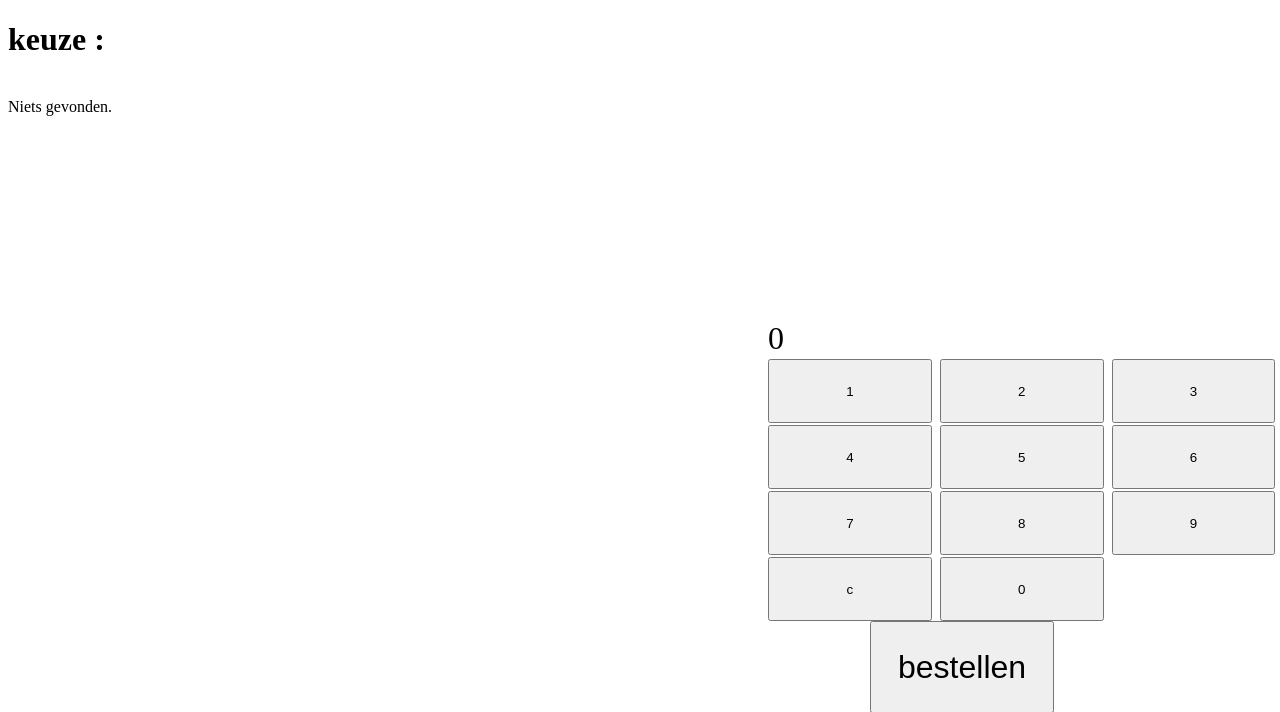
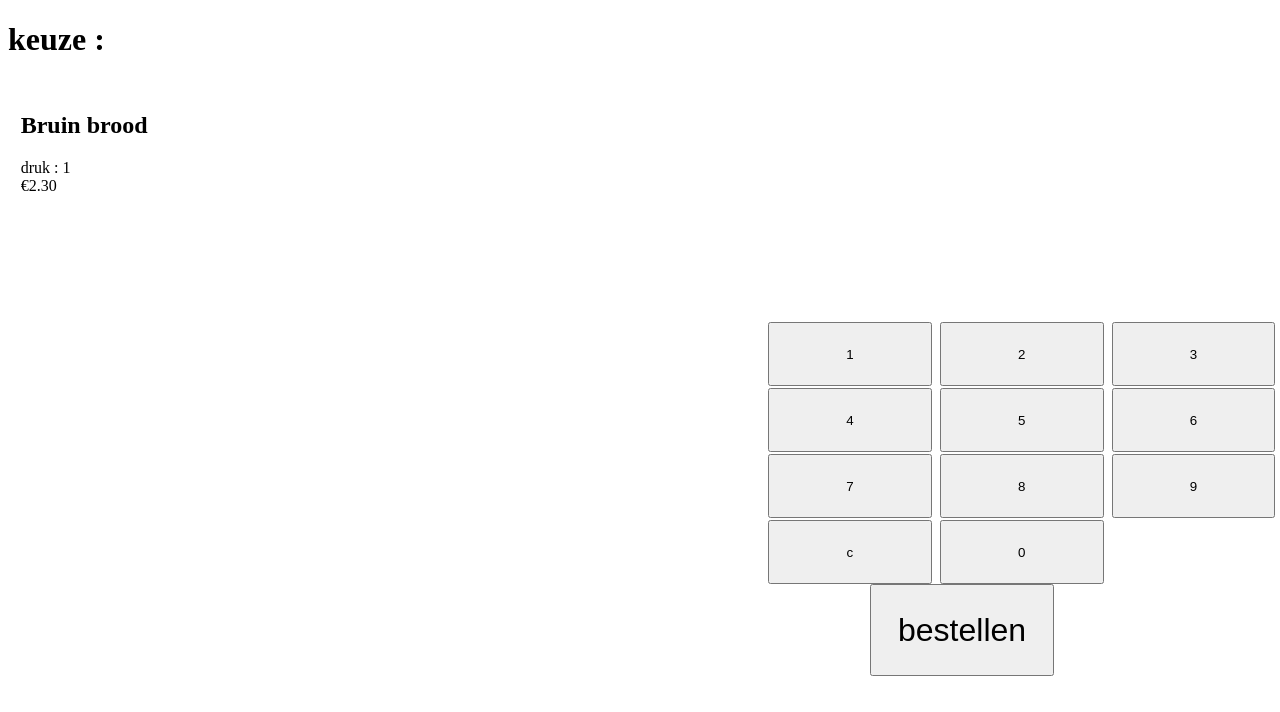
Before and after one commit to Jan-Fevijn/Rupert, a PHP site: page /code/bestellen.php in a window 1280 px wide. Shown: the top 712 px of the page. Run offline with PHP 8.4, Linux system fonts and the light colour scheme; data comes from the database, SQL or seed files in the repository.

Commit message:
web werkt soort van

```diff
--- a/DB/P3/project3.sql
+++ b/DB/P3/project3.sql
@@ -25,7 +25,7 @@ CREATE TABLE `locatieBrood` (
   idSoortBrood int NOT NULL,
   locatieCode int NOT NULL,
   hoeveelheid int NOT NULL,
-  prijs DECIMAL(3,2) NOT NULL,
+  prijs DECIMAL(3,2) NOT NULL DEFAULT 2.30,
   PRIMARY KEY (idLocatieBrood));
 
   CREATE TABLE `bestelling` (
@@ -62,12 +62,12 @@ INSERT INTO `project3`.`klant` (`codeKlant`, `saldo`, `naam`) VALUES ('123', '12
 
 INSERT INTO `project3`.`soortbrood` (`naamBrood`) VALUES ('Bruin brood');
 
-INSERT INTO `project3`.`locatiebrood` (`idSoortBrood`, `locatieCode`, `hoeveelheid`) VALUES ('2', '1', '7');
+INSERT INTO `project3`.`locatiebrood` (`idSoortBrood`, `locatieCode`, `hoeveelheid`) VALUES ('1', '1', '7');
 
 INSERT INTO `project3`.`bestelling` (`codeKlant`, `idSoortBrood`, `idLocatieBrood`, `datumBestelling`) VALUES ('123', '1', '1', '20200422');
 
 USE `project3`;
-CREATE  OR REPLACE VIEW `brood2` AS
+CREATE  OR REPLACE VIEW `brood` AS
 select soortbrood.idSoortBrood as 'ID brood', naamBrood as 'Naam brood', img as Afbeelding, hoeveelheid as Aantal, prijs as Prijs from project3.soortBrood join project3.locatiebrood;
 
 CREATE TABLE `project3`.`muntjes` (
--- a/website/P3/code/machineKnoppen.php
+++ b/website/P3/code/machineKnoppen.php
@@ -1,45 +1,30 @@
-<?php
-if (isset($_POST['mb'])) {
+<form id='machineknoppen' action='uitvoering.php' method="POST">
 
-	if(isset($_SESSION['mNummer'])) {
-	  if ($_SESSION['mNummer'] == 0) {
-		  $_SESSION['mNummer'] = $_POST['mb'];
-	  } else {
-		  $_SESSION['mNummer'] = $_SESSION['mNummer'] . $_POST['mb'];
-	  }
-	} else {
-	     $_SESSION['mNummer'] = $_POST['mb'];
-	 	}
-  } else {
-		if (isset($_SESSION['mNummer'])) {
-	 	} else {
-	  	$_SESSION['mNummer'] = 0;
-	 	}
-  }
-  if (isset($_POST['c'])) {
-		$_SESSION['mNummer'] = 0;
-  }
-?>
+	<div id='mNummer'>
 
-<form id = 'machineknoppen' method='POST' action='uitvoering.php' >
-	<div id='mNummer'>
-		<?php
-			if (isset($_SESSION['mNummer'])) {
-				echo($_SESSION['mNummer']);
-			}
-		?>
 	</div>
-	<input type='hidden' name='submited'>
-	<input class='mb' type='submit' value='1' name='mb'>
-	<input class='mb' type='submit' value='2' name='mb'>
-	<input class='mb' type='submit' value='3' name='mb'>
-	<input class='mb' type='submit' value='4' name='mb'>
-	<input class='mb' type='submit' value='5' name='mb'>
-	<input class='mb' type='submit' value='6' name='mb'>
-	<input class='mb' type='submit' value='7' name='mb'>
-	<input class='mb' type='submit' value='8' name='mb'>
-	<input class='mb' type='submit' value='9' name='mb'>
-	<input class='mb' type='submit' value='c' name='c'>
-	<input class='mb' type='submit' value='0' name='mb'>
+	<input id='bestelNr' type='hidden' name='nummerBestelling'>
+	<input class='mb' type='button' value='1' name='mb' onclick="valueAdd(1)">
+	<input class='mb' type='button' value='2' name='mb' onclick="valueAdd(2)">
+	<input class='mb' type='button' value='3' name='mb' onclick="valueAdd(3)">
+	<input class='mb' type='button' value='4' name='mb' onclick="valueAdd(4)">
+	<input class='mb' type='button' value='5' name='mb' onclick="valueAdd(5)">
+	<input class='mb' type='button' value='6' name='mb' onclick="valueAdd(6)">
+	<input class='mb' type='button' value='7' name='mb' onclick="valueAdd(7)">
+	<input class='mb' type='button' value='8' name='mb' onclick="valueAdd(8)">
+	<input class='mb' type='button' value='9' name='mb' onclick="valueAdd(9)">
+	<input class='mb' type='button' value='c' name='c' onclick="valueAdd('c')">
+	<input class='mb' type='button' value='0' name='mb' onclick="valueAdd(0)">
 	<input class='order'  type='submit' value='bestellen' name='order'>
 </form>
+<script>
+function valueAdd(waarde) {
+	if (waarde === 'c') {
+		document.getElementById("mNummer").innerHTML = '';
+  	document.getElementById("bestelNr").value = '';
+	} else {
+  	document.getElementById("mNummer").innerHTML += waarde;
+  	document.getElementById("bestelNr").value += waarde;
+	}
+}
+</script>
--- a/website/P3/index.php
+++ b/website/P3/index.php
@@ -24,10 +24,10 @@
 						while($row = $result->fetch_assoc()) {
 							$_SESSION['codeKlant'] = $codeKlant;
 							$_SESSION['machineNumber'] = 0;
-						header("location: code/order.php ");
+							header("location: code/bestellen.php ");
 						}
-				} else if ($_POST['codeKlant'] == "00000000") {
-					header("location: code/contant.php ");
+					} else {
+							header("location: index.php ");
 					}
 				}
 			}
```
Also changed, not shown: website/P3/code/uitvoering.php (+79 -0 lines). Lines whose indentation alone changed are shown as unchanged.
